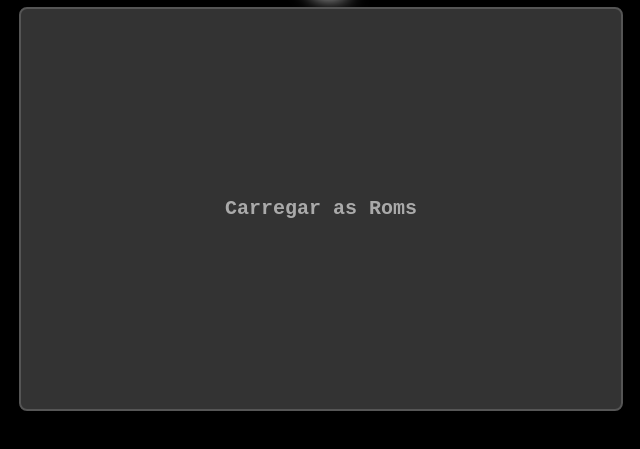
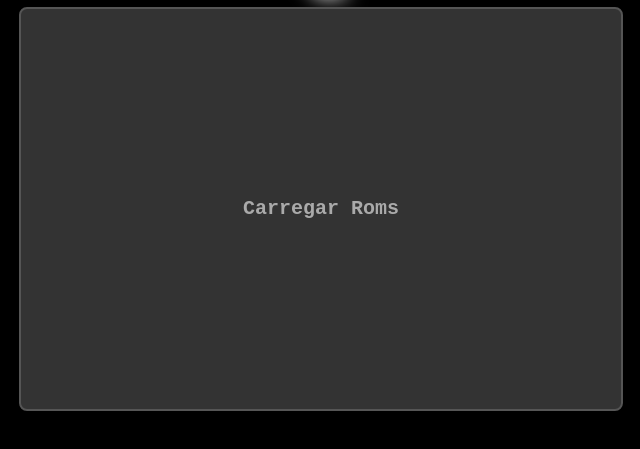
Before and after one commit to JuniorGames/RAHueHue, a website: page index.html in a window 1280 px wide. Shown: the part 301-750 px from the top of the page, 319-959 px from the left. Drawn offline with Linux system fonts and the light colour scheme.

Commit message:
Update index.html

```diff
--- a/index.html
+++ b/index.html
@@ -102,7 +102,7 @@
         </div>
         <div id = box>
             <input type = file id = input>
-            Carregar as Roms
+            Carregar Roms
         </div>
 
         <script>
```
